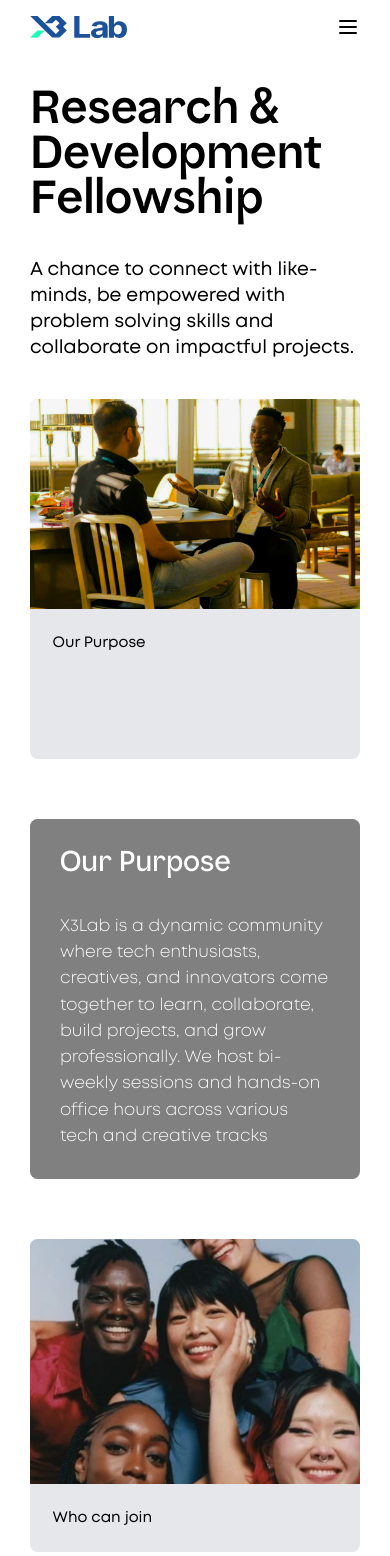
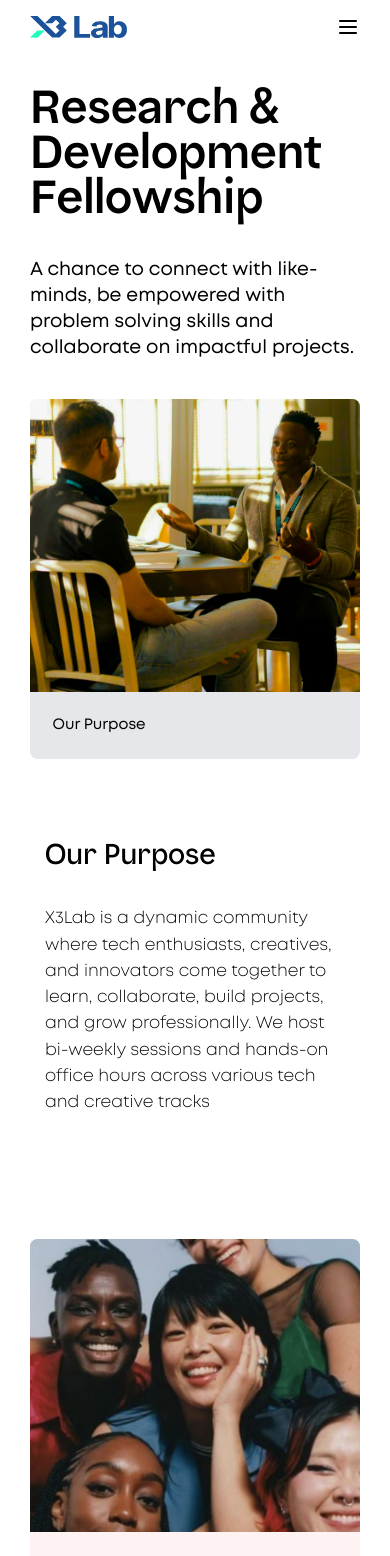
Before and after one commit to akyndev/X3-lab, a Next.js app: page /innovation-bootcamp in a window 390 px wide. Shown: the top 1556 px of the page. Built offline with nearby package versions, Linux system fonts and the light colour scheme.

Commit message:
updated mobile-scroll-pin

```diff
--- a/src/components/mobile-scroll-pin.tsx
+++ b/src/components/mobile-scroll-pin.tsx
@@ -1,16 +1,16 @@
-"use client";
-import React, { useRef } from "react";
-import { nomixa } from "@/app/fonts";
-import { cn } from "@/lib/utils";
-import gsap from "gsap";
-import { ScrollTrigger } from "gsap/ScrollTrigger";
-import { useGSAP } from "@gsap/react";
-import Image from "next/image";
+"use client"
+import { nomixa } from "@/app/fonts"
+import { cn } from "@/lib/utils"
+import { useGSAP } from "@gsap/react"
+import gsap from "gsap"
+import { ScrollTrigger } from "gsap/ScrollTrigger"
+import Image from "next/image"
+import { useRef } from "react"
 
-gsap.registerPlugin(useGSAP, ScrollTrigger);
+gsap.registerPlugin(useGSAP, ScrollTrigger)
 
 const MobileScrollPin = () => {
-  const containerRef = useRef<HTMLDivElement | null>(null);
+  const containerRef = useRef<HTMLDivElement | null>(null)
 
   useGSAP(() => {
     gsap.to(".box1", {
@@ -19,110 +19,81 @@ const MobileScrollPin = () => {
         trigger: ".our-purpose",
         start: "start 32px",
         end: "bottom start",
-        scrub: true,
+        scrub: true
         // pin: true,
-      },
-    });
+      }
+    })
     gsap.to(".box2", {
       translateY: "0%",
       scrollTrigger: {
         trigger: ".who-can",
         start: "start 32px",
         end: "bottom start",
-        scrub: true,
-      },
-    });
-  });
+        scrub: true
+      }
+    })
+  })
 
   return (
     <section ref={containerRef} className="flex justify-between relative">
       <div className="space-y-8">
         <div className="space-y-16">
-          <div className="sticky top-8 h-96 w-full -z-10 bg-gray-200 overflow-hidden rounded-lg">
-            <div className="overflow-hidden sticky top-0">
-              <div className="w-full">
-                <Image
-                  src={"/the-boys.png"}
-                  alt="the boys"
-                  width={400}
-                  height={400}
-                  className="w-full"
-                />
+          <div className="sticky top-8 h-96 w-full flex -z-10 bg-gray-200 overflow-hidden rounded-lg">
+            <div className="overflow-hidden sticky flex flex-col top-0">
+              <div className="w-full flex-1">
+                <Image src={"/the-boys.png"} alt="the boys" width={400} height={400} className="w-full object-cover h-full" />
               </div>
               <div className="p-6">Our Purpose</div>
             </div>
           </div>
 
-          <div className="space-y-8 sticky top-8 our-purpose -z-10 bg-[gray] rounded-lg text-white h-96 p-8">
-            <h2 className={cn(nomixa.className, "font-medium text-3xl")}>
-              Our Purpose
-            </h2>
+          <div className="space-y-8 sticky top-8 our-purpose -z-10 bg-[white] rounded-lg h-96 px-4 py-6">
+            <h2 className={cn(nomixa.className, "font-medium text-3xl")}>Our Purpose</h2>
             <p className="text-lg font-light">
-              X3Lab is a dynamic community where tech enthusiasts, creatives,
-              and innovators come together to learn, collaborate, build
-              projects, and grow professionally. We host bi-weekly sessions and
-              hands-on office hours across various tech and creative tracks
+              X3Lab is a dynamic community where tech enthusiasts, creatives, and innovators come together to learn,
+              collaborate, build projects, and grow professionally. We host bi-weekly sessions and hands-on office hours
+              across various tech and creative tracks
             </p>
           </div>
 
-          <div className="sticky top-8 w-full -z-10 bg-gray-200 overflow-hidden rounded-lg">
-            <div className="overflow-hidden sticky top-0">
-              <div className="w-full">
-                <Image
-                  src={"/who-can-join.png"}
-                  alt="the boys"
-                  width={400}
-                  height={400}
-                  className="w-full"
-                />
+          <div className="sticky top-8 w-full h-96 -z-10 bg-gray-200 overflow-hidden rounded-lg">
+            <div className="overflow-hidden flex-col flex sticky top-0 h-full">
+              <div className="w-full flex-1">
+                <Image src={"/who-can-join.png"} alt="the boys" width={400} height={400} className="w-full object-cover h-full" />
               </div>
-              <div className="p-6">Who can join</div>
+              <div className="p-6 bg-red-50">Who can join</div>
             </div>
           </div>
 
-          <div className="space-y-8 sticky top-8 our-purpose -z-10 bg-[gray] rounded-lg text-white h-96 p-8">
-            <h2 className={cn(nomixa.className, "font-medium text-3xl")}>
-              Who can Join?
-            </h2>
+          <div className="space-y-8 sticky top-8 our-purpose -z-10 bg-[white] rounded-lg h-96 px-4 py-6">
+            <h2 className={cn(nomixa.className, "font-medium text-3xl")}>Who can Join?</h2>
             <p className="text-lg font-light">
-              Whether you&apos;re transitioning into tech, taking your first
-              steps as a creative technologist, or you&apos;re a seasoned
-              professional eager to give back or level up—this community is for
-              you
+              Whether you&apos;re transitioning into tech, taking your first steps as a creative technologist, or
+              you&apos;re a seasoned professional eager to give back or level up—this community is for you
             </p>
           </div>
 
           <div className="sticky top-8  w-full -z-10 bg-gray-200 overflow-hidden rounded-lg">
-            <div className="overflow-hidden sticky top-0">
-              <div className="w-full">
-                <Image
-                  src={"/what's-in-it-for-you.png"}
-                  alt="the boys"
-                  width={400}
-                  height={400}
-                  className="w-full"
-                />
+            <div className="overflow-hidden flex flex-col sticky top-0">
+              <div className="w-full flex-1">
+                <Image src={"/what's-in-it-for-you.png"} alt="the boys" width={400} height={400} className="w-full object-cover h-full" />
               </div>
               <div className="p-6">What&apos;s in it for you?</div>
             </div>
           </div>
 
-          <div className="space-y-8 sticky top-8 our-purpose -z-10 bg-[gray] rounded-lg text-white h-96 p-8">
-            <h2 className={cn(nomixa.className, "font-medium text-3xl")}>
-              What&apos;s in it for you?
-            </h2>
+          <div className="space-y-8 sticky top-8 our-purpose -z-10 bg-[white] rounded-lg px-4 py-6">
+            <h2 className={cn(nomixa.className, "font-medium text-3xl")}>What&apos;s in it for you?</h2>
             <p className="text-lg font-light">
-              1. Learn from real people solving real problems <br /> 2. Join
-              project-based learning sessions <br />
-              3. Get help from mentors and peers <br /> 4. Build your portfolio
-              and confidence <br /> 5. Stay plugged into a supportive and
-              inspiring ecosystem
+              1. Learn from real people solving real problems <br /> 2. Join project-based learning sessions <br />
+              3. Get help from mentors and peers <br /> 4. Build your portfolio and confidence <br /> 5. Stay plugged
+              into a supportive and inspiring ecosystem
             </p>
           </div>
         </div>
       </div>
     </section>
-  );
-};
+  )
+}
 
-export default MobileScrollPin;
+export default MobileScrollPin
```
